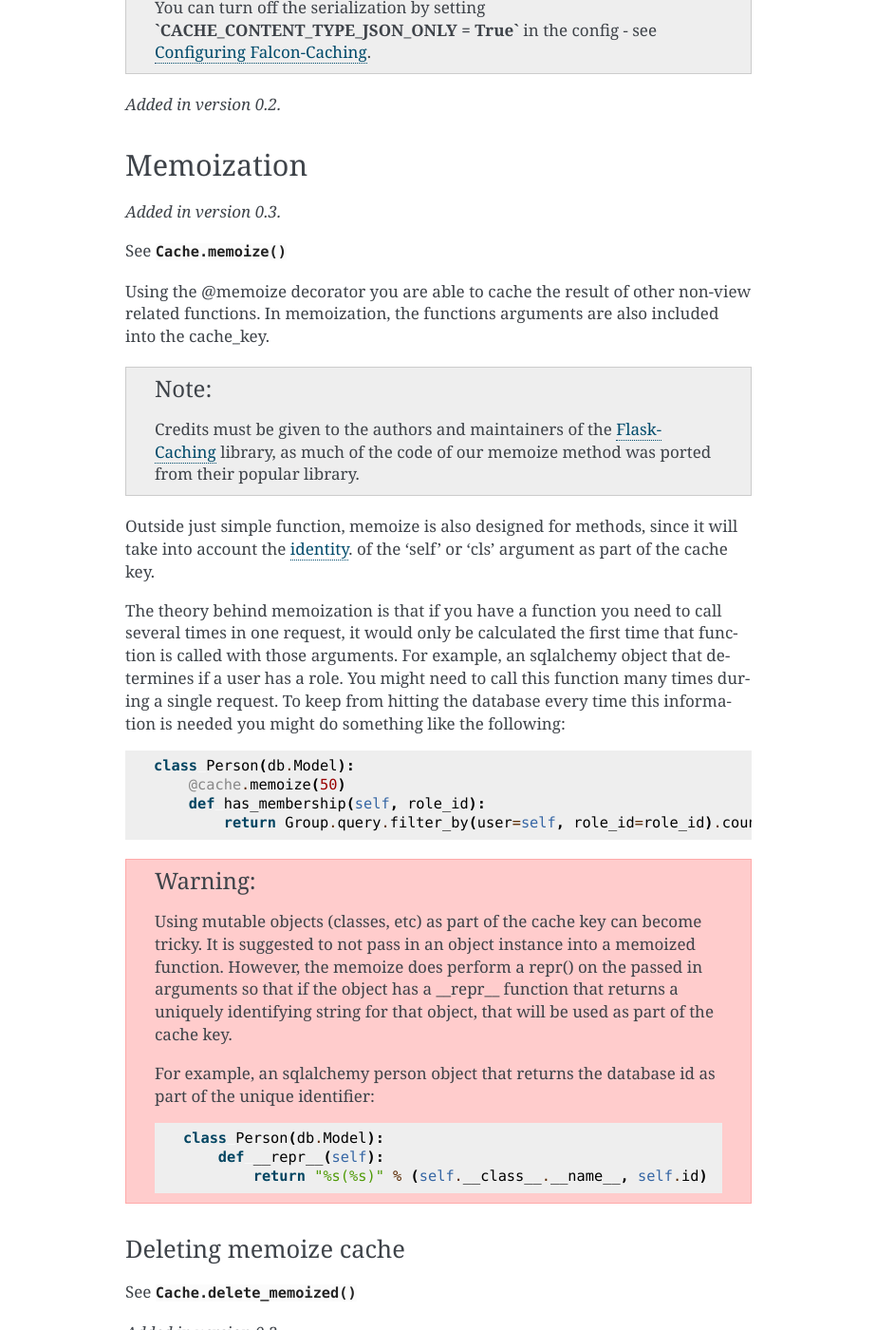
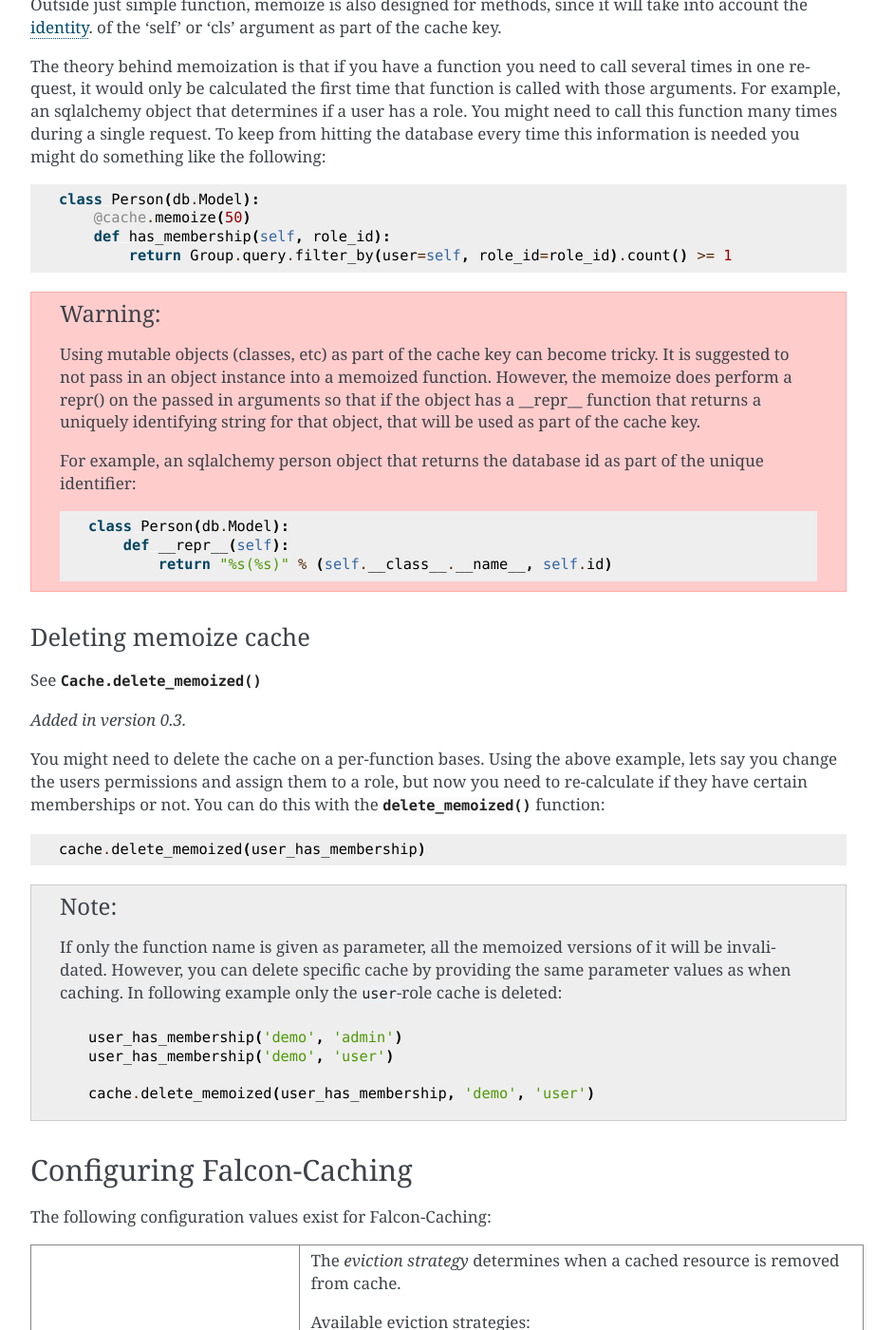
Before and after one commit to zoltan-fedor/falcon-caching, a Sphinx documentation site: the page built from docs/index.rst, in a window 1280 px wide and 1400 px high, scrolled down 9194 px. Shown: the whole window at 95% size, without its empty margins (288-1230 px from the left). Built offline with Sphinx 7.4.7, drawn with Linux system fonts in a browser that asks for light colours.

Commit message:
Fixing document readability issues
The default width was too small and required scrolling.
Also mobile readability wasn't great.

Signed-off-by: Zoltan Fedor <zoltan.1.fedor@gmail.com>

```diff
--- /dev/null
+++ b/docs/_static/custom.css
@@ -0,0 +1,4 @@
+div.body {
+    min-width: auto !important;
+    max-width: none !important;
+}
--- a/docs/conf.py
+++ b/docs/conf.py
@@ -58,10 +58,20 @@
 #
 html_theme = 'alabaster'
 
+html_theme_options = {
+    'page_width': '1140px'
+}
+
 # Add any paths that contain custom static files (such as style sheets) here,
 # relative to this directory. They are copied after the builtin static files,
 # so a file named "default.css" will overwrite the builtin "default.css".
 html_static_path = ['_static']
+
+# These paths are either relative to html_static_path
+# or fully qualified paths (eg. https://...)
+html_css_files = [
+    'custom.css'
+]
 
 
 # -- Extension configuration -------------------------------------------------
```
Also changed, not shown: 1 other file.
